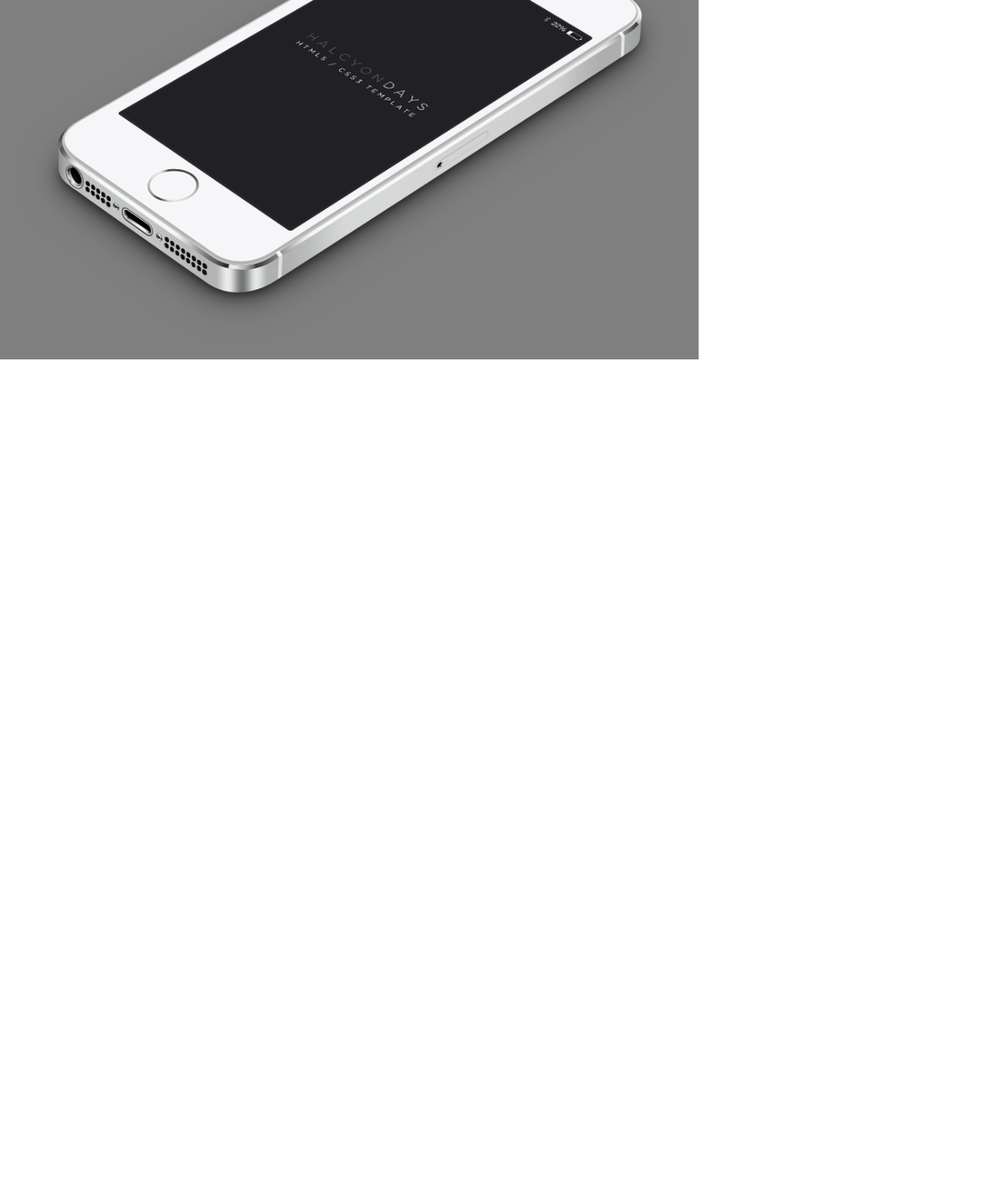
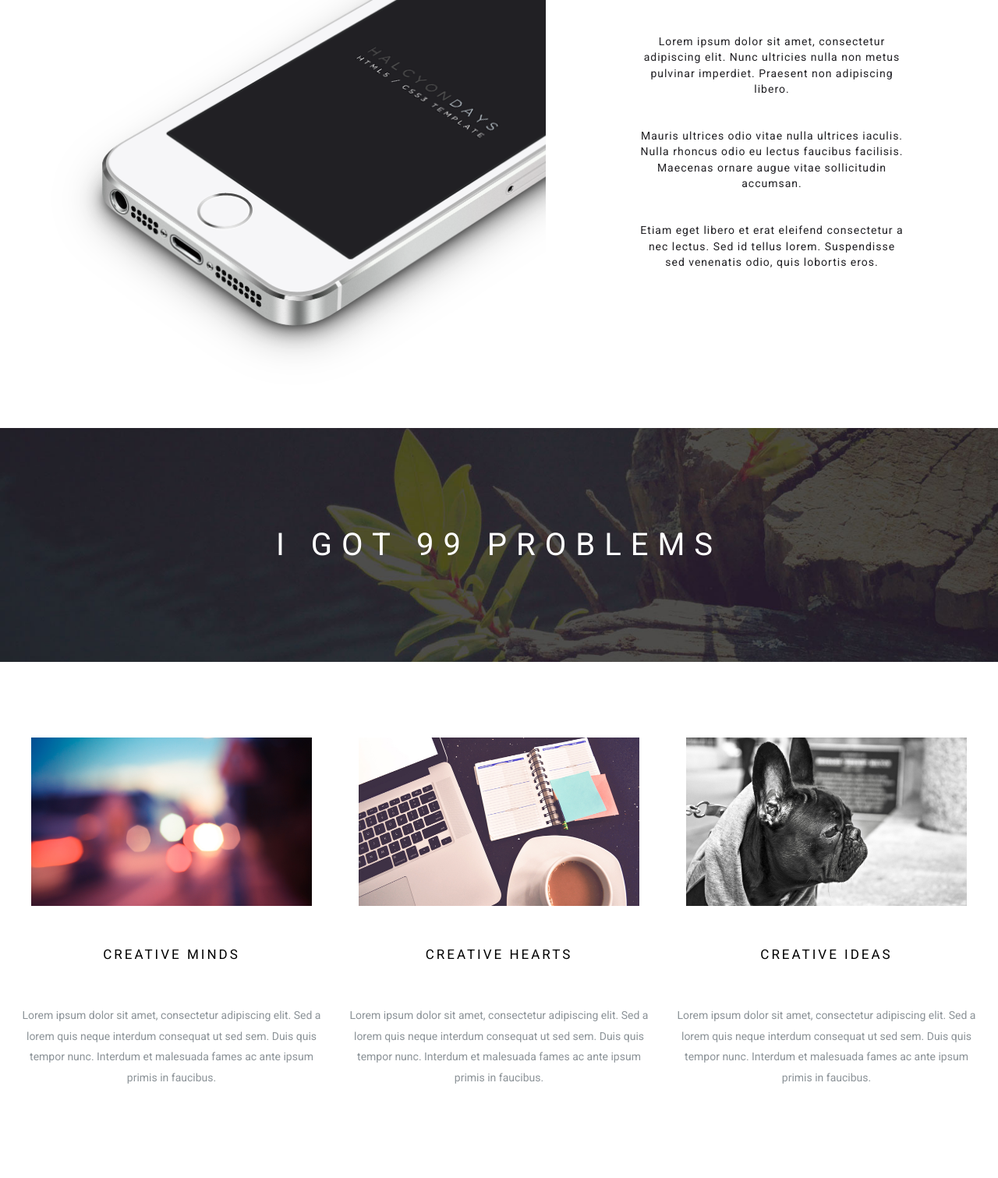
Before and after one commit to christianemmanuel/analyn-study-ui, a plain HTML site: page index.html in a window 1280 px wide. Shown: the part 2537-4048 px from the top of the page at 78% size. Before the commit the page ends 2998 px from the top, so only its background shows below. Drawn offline with Linux system fonts and the light colour scheme.

Commit message:
added new section

```diff
--- a/css/style.css
+++ b/css/style.css
@@ -162,6 +162,8 @@ p {
 .section-white {
   position: relative;
   text-align: center;
+  display: flex;
+  padding: 0px;
 }
 
 .our-services-container {
@@ -171,25 +173,23 @@ p {
 .section .our-services-container h5 {
   letter-spacing: 3px;
   font-size: 17px;
-  padding-bottom: 30px
+  padding: 80px 0px;
 
 }
 
 .section .our-services-container .our-services-list {
-  position: absolute;
-  display: flex;
+  position: relative;
   padding: 30px 120px;
+  display: flex
 }
 
 .section .our-services-container .our-services-item {
-
-  display: block;
-  margin: 24px;
-
+  position: relative;
+  flex: 1;
+  margin: 20px
 }
 
 .section .our-services-container .our-services-item h5 {
-  /*position: absolute;*/
   letter-spacing: 3px;
   font-size: 17px;
   padding-top: 70px;
@@ -198,9 +198,8 @@ p {
 }
 
 .section .our-services-container .our-services-item .icon-service {
-  /*position: absolute;*/
   border-radius: 50%;
-  background: #3DC9B3;
+  background-color: #3DC9B3;
   padding: 20px;
   width: 125px;
   height: 120px;
@@ -212,43 +211,130 @@ p {
 
 
 .section .our-services-container .our-services-item p {
-  padding-top: 30px;
+  padding-top: 25px;
   color: #8c9398;
   line-height: 1.90em;
 }
 
 .section .framework {
-  position: absolute;
-  /*max-width: 50%;*/
-  padding-top: 400px;
-
+  position: relative;
+  display: flex;
 }
 
 .section .framework .left {
-  position: absolute;
-
+  position: relative;
   padding: 1em;
-  background-color: gray;
+  overflow: overlay;
+  max-width: 825px;
 
 }
 
 .section .framework .right {
-  position: absolute;
-
-  padding: 1em;
-  background: white;
+  position: relative;
+  background-color: white;
+  width: 100%;
+  max-width: 340px;
+  height: 520px;
+  padding: 91px 120px;
 
 }
 
 .section .framework .left .image-phone {
   position: relative;
-  height: 600px;
-  display: flex;
+  height: 714px;
+  transform: scale(0.9);
 }
 
 .section .framework .right h5 {
+  position: relative;
   letter-spacing: 1px;
   font-size: 17px;
-  padding-top: 70px;
+  display: block;
+  text-align: center;
+  padding-top: 90px;
 
 }
+
+.section .framework .right p {
+  position: relative;
+  letter-spacing: 1px;
+  color: #212024;
+  display: block;
+  text-align: center;
+  padding-top: 40px;
+
+}
+
+.section-flower {
+  position: relative;
+  padding: 0px;
+}
+
+.section .flower {
+  position: relative;
+  background-image: url(../images/plants-bg.jpg);
+  background-attachment: fixed;
+  background-position: center;
+  background-repeat: no-repeat;
+  background-size: cover;
+  max-width: 100%;
+  height: 300px;
+  display: flex;
+  justify-content: center;
+  align-items: center;
+}
+
+.section .flower h1 {
+  text-align: center;
+}
+
+.section .flower h2 {
+  text-align: center;
+}
+
+
+.creatives-container {
+  position: relative;
+  padding: 100px 10px;
+}
+
+
+.section .creatives-container .creatives-container-list {
+  position: relative;
+  display: flex
+}
+
+.section .creatives-container .creatives-container-list .creatives-item {
+  position: relative;
+  flex: 1;
+  margin: 15px
+}
+
+.section .creatives-container .creatives-container-list .creatives-item .creatives-portfolio {
+  position: relative;
+  display: flex;
+  justify-content: center;
+  align-items: center;
+  margin: auto;
+}
+
+
+.section .creatives-container .creatives-container-list .creatives-item .creatives-portfolio img {
+  height: 180px;
+  width: 300px;
+  transform: scale(1.2);
+}
+
+.section .creatives-container .creatives-container-list .creatives-item h5 {
+  letter-spacing: 3px;
+  font-size: 17px;
+  padding-top: 70px;
+  padding-bottom: 30px
+
+}
+
+.section .creatives-container .creatives-container-list .creatives-item p {
+  padding-top: 25px;
+  color: #8c9398;
+  line-height: 1.90em;
+}
--- a/index.html
+++ b/index.html
@@ -80,11 +80,56 @@
 
       <div class="right">
         <h5>RESPONSIVE DESIGN SPECIALISTS</h5>
+        <p>Lorem ipsum dolor sit amet, consectetur adipiscing elit. Nunc ultricies nulla non metus pulvinar imperdiet. Praesent non adipiscing libero.</p>
+
+        <p>Mauris ultrices odio vitae nulla ultrices iaculis. Nulla rhoncus odio eu lectus faucibus facilisis. Maecenas ornare augue vitae sollicitudin accumsan.
+        </p>
+
+        <p>Etiam eget libero et erat eleifend consectetur a nec lectus. Sed id tellus lorem. Suspendisse sed venenatis odio, quis lobortis eros.</p>
       </div>
 
     </div>
 
+  </section>
 
+  <section class="section section-flower">
+    <div class="flower">
+
+      <h1>I GOT 99 PROBLEMS</h1>
+    </div>
+
+  </section>
+
+  <section class="section section-white">
+    <div class="creatives-container">
+      <div class="creatives-container-list">
+        <div class="creatives-item">
+          <div class="creatives-portfolio">
+            <img src="images/portfolio-01.jpg">
+          </div>
+
+          <h5>CREATIVE MINDS</h5>
+          <p>Lorem ipsum dolor sit amet, consectetur adipiscing elit. Sed a lorem quis neque interdum consequat ut sed sem. Duis quis tempor nunc. Interdum et malesuada fames ac ante ipsum primis in faucibus.</p>
+        </div>
+
+        <div class="creatives-item">
+          <div class="creatives-portfolio">
+            <img src="images/portfolio-02.jpg">
+          </div>
+
+          <h5>CREATIVE HEARTS</h5>
+          <p>Lorem ipsum dolor sit amet, consectetur adipiscing elit. Sed a lorem quis neque interdum consequat ut sed sem. Duis quis tempor nunc. Interdum et malesuada fames ac ante ipsum primis in faucibus.</p>
+        </div>
+
+        <div class="creatives-item">
+          <div class="creatives-portfolio">
+            <img src="images/portfolio-03.jpg">
+          </div>
+
+          <h5>CREATIVE IDEAS</h5>
+          <p>Lorem ipsum dolor sit amet, consectetur adipiscing elit. Sed a lorem quis neque interdum consequat ut sed sem. Duis quis tempor nunc. Interdum et malesuada fames ac ante ipsum primis in faucibus.</p>
+        </div>
+      </div>
     </div>
 
   </section>
```
Also changed, not shown: images/plants-bg.jpg (added), images/portfolio-01.jpg (added), images/portfolio-02.jpg (added), images/portfolio-03.jpg (added), 1 other file.
